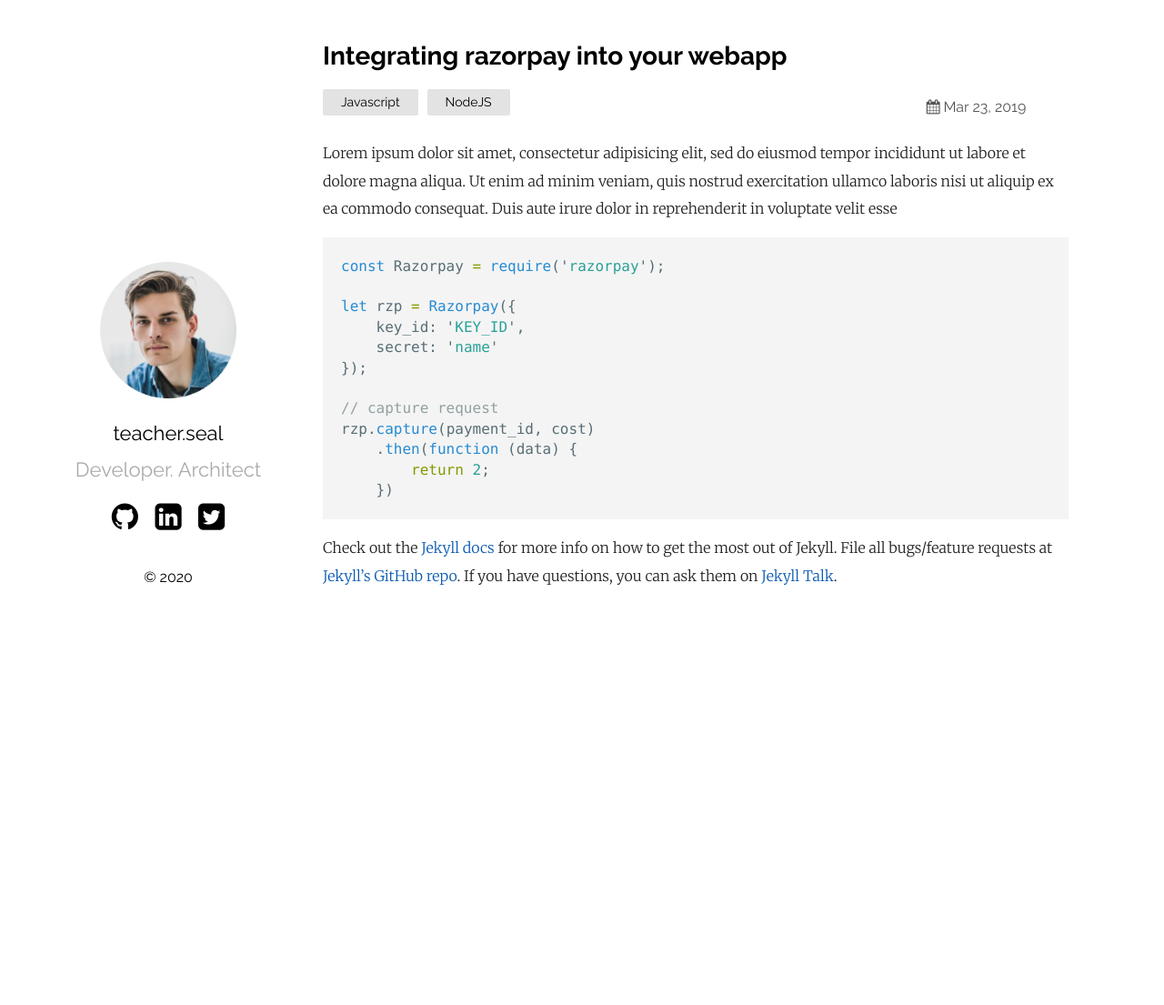
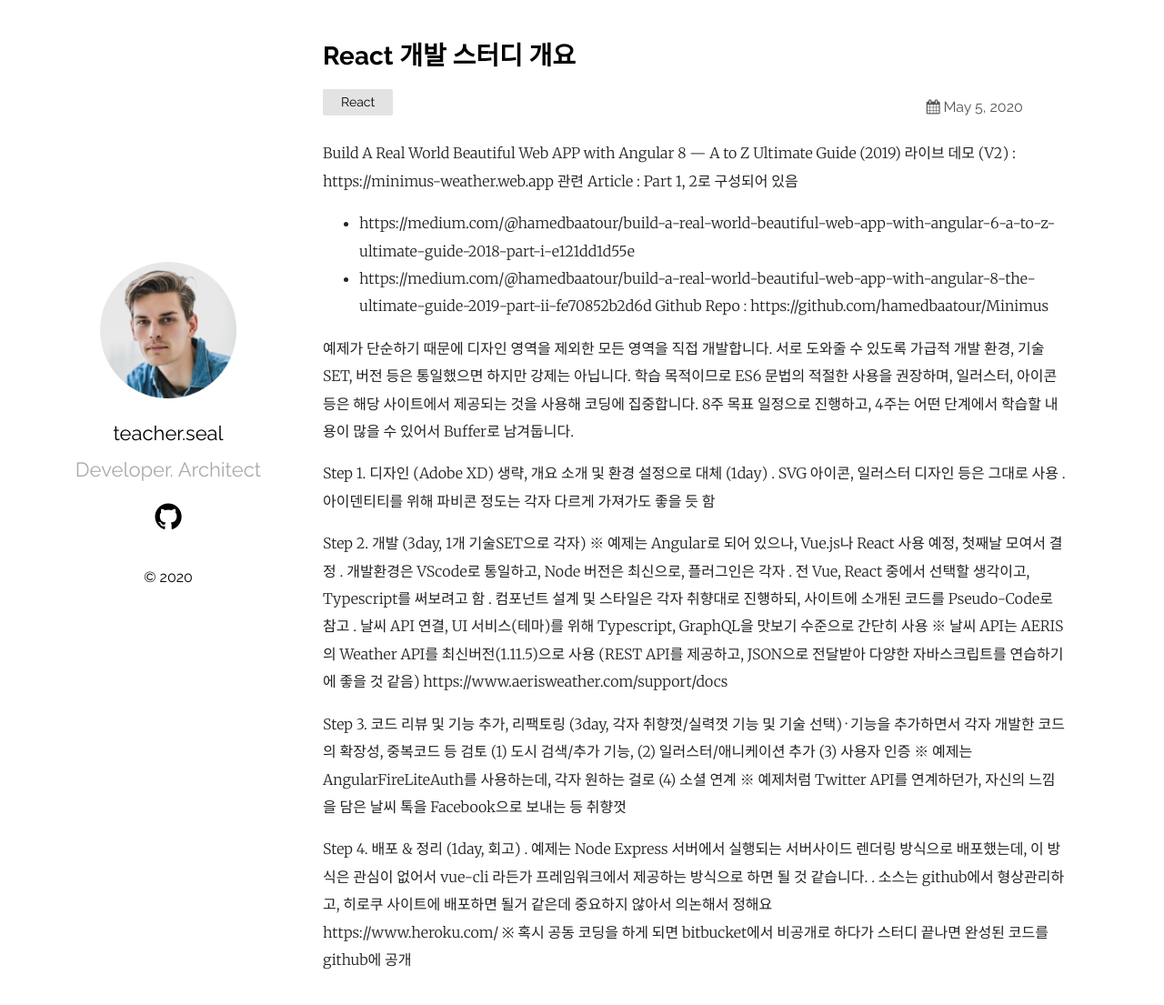
Before and after one commit to seal1999/seal1999.github.io, a Jekyll site: the page built from _posts/2019-03-23-welcome-to-jekyll.markdown, in a window 1280 px wide and 1115 px high. Shown: the top 1105 px of the window at 91% size. Built offline with Jekyll 4.4.1, drawn with Linux system fonts in a browser that asks for light colours.

````diff
--- a/_config.yml
+++ b/_config.yml
@@ -17,9 +17,9 @@ plainwhite:
 
   # generate social links in footer
   social_links:
-    twitter: thelehhman
-    github:  thelehhman
-    linkedIn: in/thelehhman
+    #twitter: thelehhman
+    github:  seal1999
+    #linkedIn: in/thelehhman
     rss: rss
     # dribbble: jekyll
     # flickr:   jekyll
--- a/_posts/2019-03-23-welcome-to-jekyll.markdown
+++ b/_posts/2019-03-23-welcome-to-jekyll.markdown
@@ -1,28 +1,48 @@
 ---
 layout: post
-title:  "Integrating razorpay into your webapp"
-date:   2019-03-23 21:03:36 +0530
-categories: Javascript NodeJS
+title:  "React 개발 스터디 개요"
+date:   2020-05-05 21:03:36 +0530
+categories: React
 ---
-Lorem ipsum dolor sit amet, consectetur adipisicing elit, sed do eiusmod tempor incididunt ut labore et dolore magna aliqua. Ut enim ad minim veniam, quis nostrud exercitation ullamco laboris nisi ut aliquip ex ea commodo consequat. Duis aute irure dolor in reprehenderit in voluptate velit esse
+Build A Real World Beautiful Web APP with Angular 8 — A to Z Ultimate Guide (2019)
+라이브 데모 (V2) : https://minimus-weather.web.app
+관련 Article : Part 1, 2로 구성되어 있음
+- https://medium.com/@hamedbaatour/build-a-real-world-beautiful-web-app-with-angular-6-a-to-z-ultimate-guide-2018-part-i-e121dd1d55e
+- https://medium.com/@hamedbaatour/build-a-real-world-beautiful-web-app-with-angular-8-the-ultimate-guide-2019-part-ii-fe70852b2d6d
+Github Repo : https://github.com/hamedbaatour/Minimus
 
-```javascript
-const Razorpay = require('razorpay');
+예제가 단순하기 때문에 디자인 영역을 제외한 모든 영역을 직접 개발합니다.
+서로 도와줄 수 있도록 가급적 개발 환경, 기술 SET, 버전 등은 통일했으면 하지만 강제는 아닙니다.
+학습 목적이므로 ES6 문법의 적절한 사용을 권장하며,
+일러스터, 아이콘 등은 해당 사이트에서 제공되는 것을 사용해 코딩에 집중합니다.
+8주 목표 일정으로 진행하고, 4주는 어떤 단계에서 학습할 내용이 많을 수 있어서 Buffer로 남겨둡니다.
 
-let rzp = Razorpay({
-	key_id: 'KEY_ID',
-	secret: 'name'
-});
+   Step 1. 디자인 (Adobe XD) 생략, 개요 소개 및 환경 설정으로 대체 (1day)
+      . SVG 아이콘, 일러스터 디자인 등은 그대로 사용
+      . 아이덴티티를 위해 파비콘 정도는 각자 다르게 가져가도 좋을 듯 함
 
-// capture request
-rzp.capture(payment_id, cost)
-	.then(function (data) {
-		return 2;
-	})
-```
+   Step 2. 개발 (3day, 1개 기술SET으로 각자)
+     ※ 예제는 Angular로 되어 있으나, Vue.js나 React 사용 예정, 첫째날 모여서 결정
+     . 개발환경은 VScode로 통일하고, Node 버전은 최신으로, 플러그인은 각자
+     . 전 Vue, React 중에서 선택할 생각이고, Typescript를 써보려고 함
+     . 컴포넌트 설계 및 스타일은 각자 취향대로 진행하되, 사이트에 소개된 코드를 Pseudo-Code로 참고
+     . 날씨 API 연결, UI 서비스(테마)를 위해 Typescript, GraphQL을 맛보기 수준으로 간단히 사용
+     ※ 날씨 API는 AERIS의 Weather API를 최신버전(1.11.5)으로 사용
+       (REST API를 제공하고, JSON으로 전달받아 다양한 자바스크립트를 연습하기에 좋을 것 같음)
+       https://www.aerisweather.com/support/docs
 
-Check out the [Jekyll docs][jekyll-docs] for more info on how to get the most out of Jekyll. File all bugs/feature requests at [Jekyll’s GitHub repo][jekyll-gh]. If you have questions, you can ask them on [Jekyll Talk][jekyll-talk].
+   Step 3. 코드 리뷰 및 기능 추가, 리팩토링 (3day, 각자 취향껏/실력껏 기능 및 기술 선택)
+     · 기능을 추가하면서 각자 개발한 코드의 확장성, 중복코드 등 검토
+       (1) 도시 검색/추가 기능,
+       (2) 일러스터/애니케이션 추가
+       (3) 사용자 인증
+        ※ 예제는 AngularFireLiteAuth를 사용하는데, 각자 원하는 걸로
+       (4) 소셜 연계
+        ※ 예제처럼 Twitter API를 연계하던가, 자신의 느낌을 담은 날씨 톡을 Facebook으로 보내는 등 취향껏
 
-[jekyll-docs]: https://jekyllrb.com/docs/home
-[jekyll-gh]:   https://github.com/jekyll/jekyll
-[jekyll-talk]: https://talk.jekyllrb.com/
+   Step 4. 배포 & 정리 (1day, 회고)
+      . 예제는 Node Express 서버에서 실행되는 서버사이드 렌더링 방식으로 배포했는데,
+        이 방식은 관심이 없어서 vue-cli 라든가 프레임워크에서 제공하는 방식으로 하면 될 것 같습니다.
+      . 소스는 github에서 형상관리하고, 히로쿠 사이트에 배포하면 될거 같은데 중요하지 않아서 의논해서 정해요
+         https://www.heroku.com/
+         ※ 혹시 공동 코딩을 하게 되면 bitbucket에서 비공개로 하다가 스터디 끝나면 완성된 코드를 github에 공개
````
